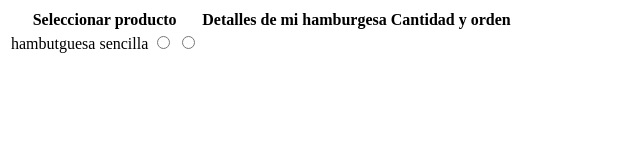
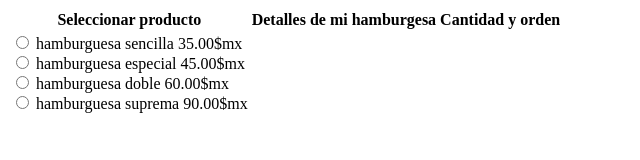
Before and after one commit to al45541/IDAI, a plain HTML site: page ejerciciohamburgesa.html in a window 1280 px wide. Shown: the whole page, without its empty margins (0-640 px from the left). Drawn offline with Linux system fonts and the light colour scheme.

Commit message:
Update ejerciciohamburgesa.html

```diff
--- a/ejerciciohamburgesa.html
+++ b/ejerciciohamburgesa.html
@@ -17,9 +17,17 @@
         <tbody>
             <tr>
                 <td>
-                    <label for="radiohambsencilla">hambutguesa sencilla</label>
-                    <input type="radio" name="hambsencilla" id="radiohambsencilla">
-                    <input type="radio" name="hambeespecial" id="radiohambeespecial">
+                    <input type="radio" name="tipohamburguesa" id="radiohambsencilla" value="hambsencilla">
+                    <label for="radiohambsencilla">hamburguesa sencilla 35.00$mx</label>
+                    <br>
+                    <input type="radio" name="tipohamburguesa" id="radiohambespecial" value="hambespecial">
+                    <label for="radiohambespecial">hamburguesa especial 45.00$mx</label>
+                    <br>
+                    <input type="radio" name="tipohamburguesa" id="radiohambdoble" value="hambdoble">
+                    <label for="radiohambdoble">hamburguesa doble 60.00$mx</label>
+                    <br>
+                    <input type="radio" name="tipohamburguesa" id="radiohambsuprema" value="hambsuprema">
+                    <label for="radiohambsuprema">hamburguesa suprema 90.00$mx</label>
                 </td>
             </tr>
         </tbody>
```
